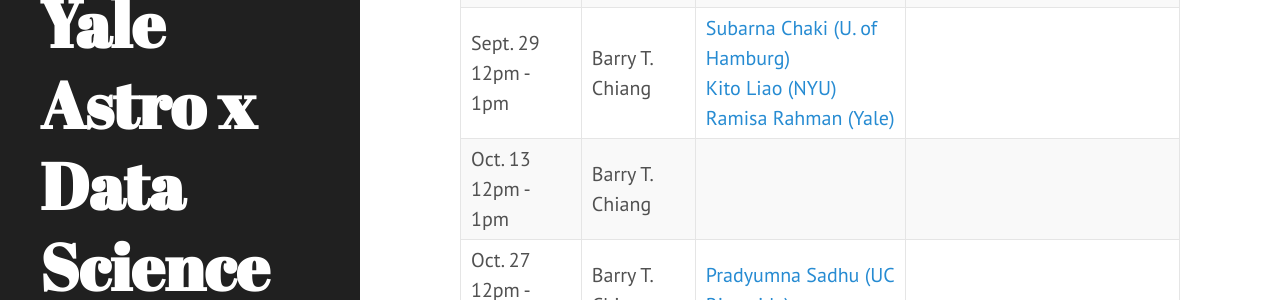
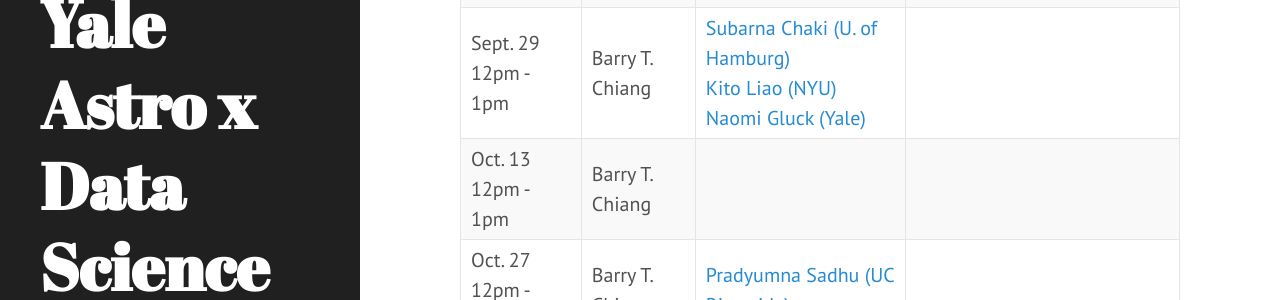
Before and after one commit to yale-dsaas/yale-dsaas.github.io, a Jekyll site: the page built from _posts/2026-09-01-fallschedule.md, in a window 1280 px wide and 900 px high, scrolled down 300 px. Shown: the part 155-455 px from the top of the window. Built offline with Jekyll 4.4.1, drawn with Linux system fonts in a browser that asks for light colours.

Commit message:
Sep 29: replace Ramisa Rahman with Naomi Gluck

```diff
--- a/_posts/2026-09-01-fallschedule.md
+++ b/_posts/2026-09-01-fallschedule.md
@@ -24,7 +24,7 @@
     <tr>
       <td>Sept. 29<br>12pm - 1pm</td>
       <td>Barry T. Chiang</td>
-      <td><a href="https://www.qu.uni-hamburg.de/qurs/membership/interviews/26-04-subarna-chaki.html">Subarna Chaki (U. of Hamburg)</a><br><a href="https://kitokamada.github.io/kitokliao/index.html">Kito Liao (NYU)</a><br><a href="https://ramistarblob.github.io/">Ramisa Rahman (Yale)</a></td>
+      <td><a href="https://www.qu.uni-hamburg.de/qurs/membership/interviews/26-04-subarna-chaki.html">Subarna Chaki (U. of Hamburg)</a><br><a href="https://kitokamada.github.io/kitokliao/index.html">Kito Liao (NYU)</a><br><a href="https://ngluck.github.io/">Naomi Gluck (Yale)</a></td>
       <td></td>
     </tr>
     <tr>
```
